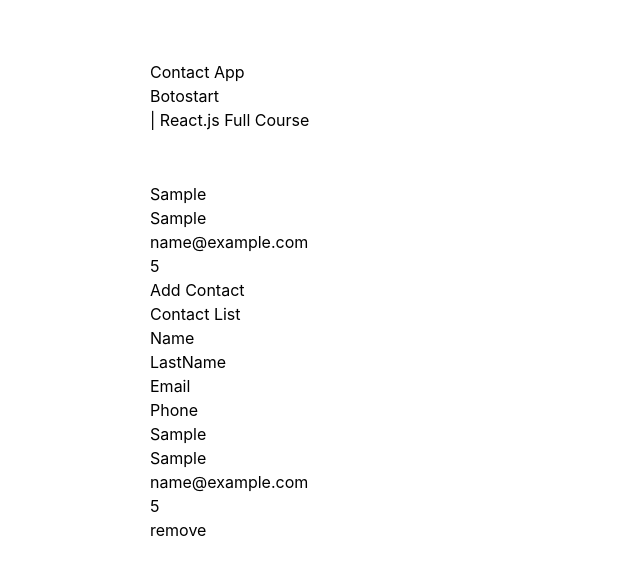
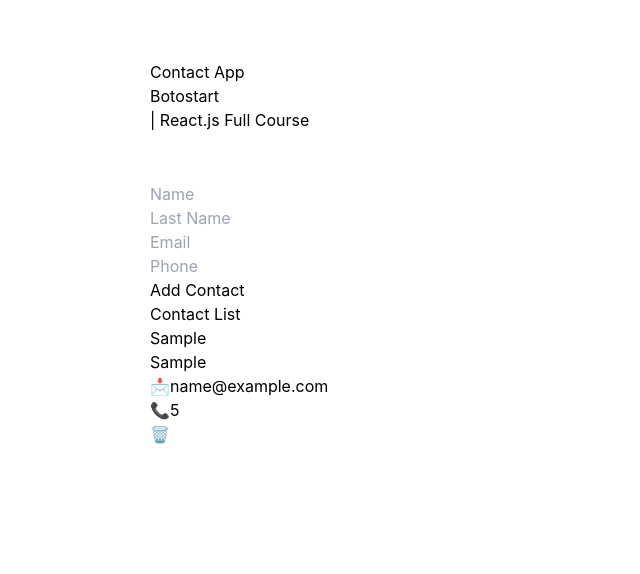
Before and after one commit to hosseinaf/ContactApp, a React (Vite) app: page / in a window 1280 px wide. Both pictures are taken after typing "Sample", "Sample", "name@example.com", "5" into the empty fields and a click on the button "Add Contact". Shown: the top 574 px of the page, without its empty margins (0-640 px from the left). Built offline with nearby package versions, Linux system fonts and the light colour scheme.

Commit message:
feat:add form item

```diff
--- a/package.json
+++ b/package.json
@@ -13,7 +13,8 @@
   "dependencies": {
     "prop-types": "^15.8.1",
     "react": "^18.2.0",
-    "react-dom": "^18.2.0"
+    "react-dom": "^18.2.0",
+    "uuid": "^10.0.0"
   },
   "devDependencies": {
     "@babel/core": "^7.24.7",
--- a/src/components/container/Form/Form.jsx
+++ b/src/components/container/Form/Form.jsx
@@ -1,24 +1,35 @@
-import { string } from "prop-types";
-import React, { useState } from "react";
+import { useState } from "react";
 import FormList from "../FormList/FormList";
-
+import inputs from "../../../constant/inputs";
+import { v4 as uuidv4, v4 } from 'uuid';
 function Form() {
   const [contacts, setContacts] = useState([]);
   const [contact, setContact] = useState({
+    id:"",
     name: "",
     lastName: "",
     email: "",
     phone: "",
   });
 
-
-
+  const [message, setMessage] = useState("");
 
   const submitHandler = (e) => {
     e.preventDefault();
 
-    // setContacts((contact) => [...contact, contact]);
-    setContacts((contacts) => [...contacts, { ...contact }]);
+    if (contact.name && contact.lastName && contact.email && contact.phone) {
+      setMessage("");
+      const newContact={...contact,id:v4()}
+      setContacts((contacts) => [...contacts, newContact]);
+      setContact({
+        name: "",
+        lastName: "",
+        email: "",
+        phone: "",
+      });
+      return;
+    }
+    setMessage("please enter valid data");
   };
 
   const handleInputChange = (e) => {
@@ -28,9 +39,6 @@ function Form() {
   };
 
   const removeHandler = (phone) => {
-    // alert(phone)
-    // console.log(phone)
-
     setContacts(
       contacts.filter((contact) => {
         return contact.phone !== phone;
@@ -38,60 +46,27 @@ function Form() {
     );
   };
 
-  // console.log(contact);
-  // console.log([contacts]);
   return (
     <>
-      <div className="w-full mx-auto p-4 pt-6 pb-8 bg-white rounded shadow-md">
+      <div className="w-full mx-auto p-4 pt-6 pb-8   rounded shadow-md">
         <form onSubmit={submitHandler}>
-          <div className="flex flex-wrap  -mx-2  mb-4">
-            <div className="w-full md:w-1/2 px-2 mb-4 md:mb-0">
-              <input
-                type="text"
-                id="name"
-                name="name"
-                value={contact.name}
-                className="block w-full px-4 py-2 border border-gray-300 rounded-md focus:outline-none focus:ring-2 focus:ring-blue-500 focus:border-transparent"
-                placeholder="Name"
-                onChange={handleInputChange}
-              />
-            </div>
-            <div className="w-full md:w-1/2 px-2">
-              <input
-                type="text"
-                name="lastName"
-                id="lastName"
-                value={contact.lastName}
-                className="block w-full px-4 py-2 border border-gray-300 rounded-md focus:outline-none focus:ring-2 focus:ring-blue-500 focus:border-transparent"
-                placeholder="Last Name"
-                onChange={handleInputChange}
-              />
-            </div>
+          <div className="flex flex-wrap -mx-2  mb-4">
+            {inputs.map((input, index) => (
+              <div className="w-full md:w-[48%] mb-4 md:mb-2 mr-4" key={index}>
+                <input
+                  key={input.id}
+                  type={input.type}
+                  name={input.name}
+                  placeholder={input.Placeholder}
+                  value={contact[input.name]}
+                  className="block w-full px-4 py-2 border border-gray-300 rounded-md
+                   focus:outline-none focus:ring-2 focus:ring-blue-500 focus:border-transparent"
+                  onChange={handleInputChange}
+                />
+              </div>
+            ))}
           </div>
-          <div className="flex flex-wrap -mx-2 mb-4">
-            <div className="w-full md:w-1/2 px-2 mb-4 md:mb-0">
-              <input
-                type="email"
-                id="email"
-                name="email"
-                value={contact.email}
-                className="block w-full px-4 py-2 border border-gray-300 rounded-md focus:outline-none focus:ring-2 focus:ring-blue-500 focus:border-transparent"
-                placeholder="Email"
-                onChange={handleInputChange}
-              />
-            </div>
-            <div className="w-full md:w-1/2 px-2">
-              <input
-                type="number"
-                id="phone"
-                name="phone"
-                value={contact.phone}
-                className="block w-full px-4 py-2 border border-gray-300 rounded-md focus:outline-none focus:ring-2 focus:ring-blue-500 focus:border-transparent"
-                placeholder="Phone"
-                onChange={handleInputChange}
-              />
-            </div>
-          </div>
+
           <button
             type="submit"
             className="bg-blue-600 hover:bg-blue-800 text-white font-bold py-2 px-4 rounded w-full"
@@ -100,10 +75,11 @@ function Form() {
           </button>
         </form>
       </div>
-      <h1 className="mt-14 text-blue-700 text-4xl font-bold  ">Contact List</h1>
+      {message && <h1 className="text-red-300 mt-5">{message}</h1>}
 
+      <h1 className="mt-14 text-blue-700 text-4xl font-bold">Contact List</h1>
 
-      <FormList  onRemoveHandler={removeHandler}>{contacts}</FormList>
+      <FormList onRemoveHandler={removeHandler}>{contacts}</FormList>
     </>
   );
 }
--- /dev/null
+++ b/src/components/container/FormItem/FormItem.jsx
@@ -0,0 +1,19 @@
+
+function FormItem({data:{id,name,lastName,email,phone}}) {
+  return (
+    <div>
+       <div className="flex justify-between mt-4" key={id}>
+              <p>{`${name}`}</p>
+              <p>{`${lastName}`}</p>
+              <p><span>📩</span>{`${email}`}</p>
+              <p><span>📞</span>{`${phone}`}</p>
+
+              <button onClick={() => onRemoveHandler(phone)}>
+                🗑️
+              </button>
+            </div>
+    </div>
+  )
+}
+
+export default FormItem
--- a/src/components/container/FormList/FormList.jsx
+++ b/src/components/container/FormList/FormList.jsx
@@ -1,40 +1,21 @@
-import PropTypes, { any } from 'prop-types';
+import PropTypes, { any } from "prop-types";
+import FormItem from "../FormItem/FormItem";
 FormList.propTypes = {
   children: PropTypes.node.isRequired,
-  onRemoveHandler:any
+  onRemoveHandler: any,
 };
-function FormList({  onRemoveHandler,children }) {
-  // const [contacts] = React.Children.toArray(children);
-  // const [contacts]=children.
-
-
-  console.log({ children });
+function FormList({ onRemoveHandler, children }) {
   return (
     <div>
-      {children.length > 0 && (
-        <div className="flex justify-between mt-14">
-          <p className="text-red-400 text-2xl">Name</p>
-          <p className="text-red-400 text-2xl">LastName</p>
-          <p className="text-red-400 text-2xl">Email</p>
-          <p className="text-red-400 text-2xl">Phone</p>
-          <p></p>
-        </div>
-      )}
       {!children.length ? (
         <div className="bg-gray-200 p-14  rounded mt-8">
           <h1>No Contact Yet!</h1>
         </div>
       ) : (
         children.map((item) => {
-          return (
-            <div className="flex justify-between mt-4" key={item.id}>
-              <p>{`${item.name}`}</p>
-              <p>{`${item.lastName}`}</p>
-              <p>{` ${item.email}`}</p>
-              <p>{` ${item.phone}`}</p>
-              <button onClick={() => onRemoveHandler(item.phone)}>remove</button>
-            </div>
-          );
+          return(
+            <FormItem data={item} key={item.id} />
+          )
         })
       )}
     </div>
--- /dev/null
+++ b/src/constant/inputs.js
@@ -0,0 +1,8 @@
+const inputs = [
+  { type: "text", id: "name", name: "name", Placeholder: "Name" },
+  { type: "text", id: "lastName", name: "lastName", Placeholder: "Last Name", },
+  { type: "email", id: "email", name: "email", Placeholder: "Email" },
+  { type: "number", id: "phone", name: "phone", Placeholder: "Phone" },
+];
+
+export default inputs
```
Also changed, not shown: src/App.jsx (+0 -8 lines), 1 other file (tests, documents, lock files or other folders).
